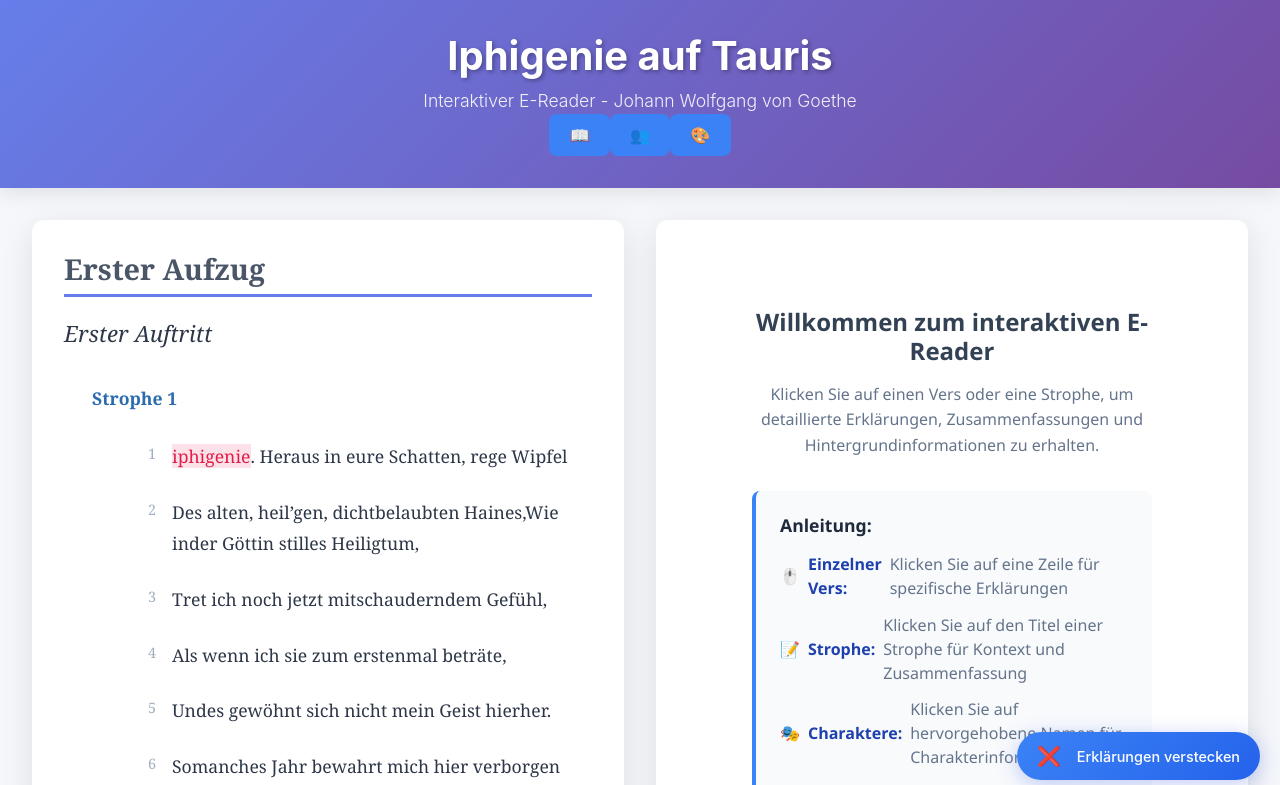
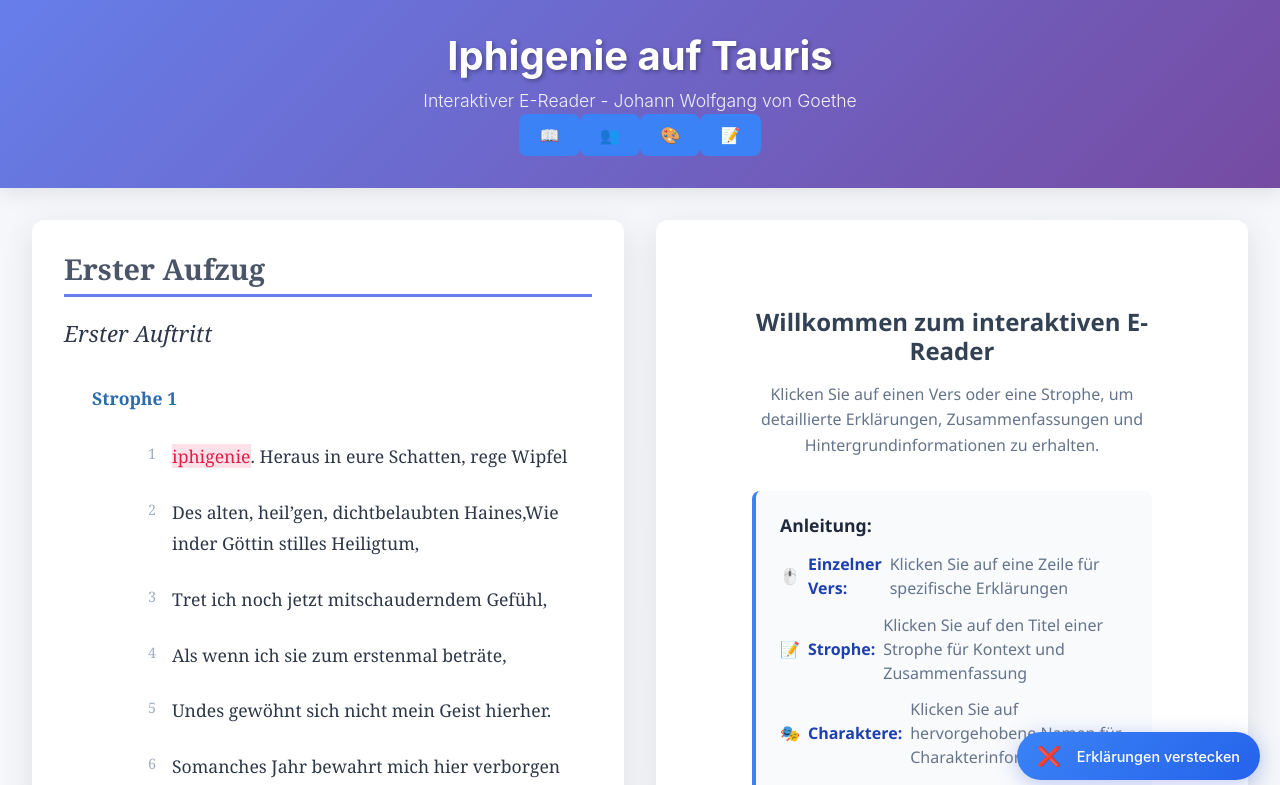
Before and after one commit to mateo-gepard/iphigenie-ereader, a React (Vite) app: page / in a window 1280 px wide. Shown: the top 785 px of the page. Built offline with nearby package versions, Linux system fonts and the light colour scheme; no server answers.

Commit message:
Add toggle button to hide/show character explanations only

```diff
--- a/src/App.tsx
+++ b/src/App.tsx
@@ -15,6 +15,7 @@
   const [characterForComparison, setCharacterForComparison] = useState<Character | null>(null);
   const [areCharactersVisible, setAreCharactersVisible] = useState(true);
   const [isCharacterHighlightingEnabled, setIsCharacterHighlightingEnabled] = useState(true);
+  const [areCharacterExplanationsVisible, setAreCharacterExplanationsVisible] = useState(true);
 
   const handleTextSelection = (text: string, explanation: ExplanationResponse | null, loading: boolean) => {
     setSelectedText(text);
@@ -58,6 +59,10 @@
     setIsExplanationVisible(!isExplanationVisible);
   };
 
+  const toggleCharacterExplanationsVisibility = () => {
+    setAreCharacterExplanationsVisible(!areCharacterExplanationsVisible);
+  };
+
   return (
     <div className="app">
       <header className="app-header">
@@ -88,6 +93,14 @@
           >
             {isCharacterHighlightingEnabled ? '🎨' : '⚫'}
           </button>
+
+          <button
+            className="toggle-btn"
+            onClick={toggleCharacterExplanationsVisibility}
+            title={areCharacterExplanationsVisible ? 'Charaktererklärungen ausblenden' : 'Charaktererklärungen einblenden'}
+          >
+            {areCharacterExplanationsVisible ? '📝' : '📋'}
+          </button>
         </div>
       </header>
 
@@ -113,6 +126,7 @@
               selectedCharacter={selectedCharacter}
               characterForComparison={characterForComparison}
               onCharacterComparisonSelect={handleCharacterComparison}
+              areCharacterExplanationsVisible={areCharacterExplanationsVisible}
             />
           </div>
         )}
--- a/src/components/ExplanationPanel.tsx
+++ b/src/components/ExplanationPanel.tsx
@@ -12,6 +12,7 @@
   selectedCharacter: Character | null;
   characterForComparison: Character | null;
   onCharacterComparisonSelect: (character: Character) => void;
+  areCharacterExplanationsVisible: boolean;
 }
 
 export function ExplanationPanel({
@@ -20,7 +21,8 @@
   isLoading,
   selectedCharacter,
   characterForComparison,
-  onCharacterComparisonSelect
+  onCharacterComparisonSelect,
+  areCharacterExplanationsVisible
 }: ExplanationPanelProps) {
   const [customQuestion, setCustomQuestion] = useState('');
   const [customAnswer, setCustomAnswer] = useState('');
@@ -70,7 +72,7 @@
   return (
     <div className="explanation-panel">
       {/* Character Information Section */}
-      {selectedCharacter && (
+      {selectedCharacter && areCharacterExplanationsVisible && (
         <div className="character-info-section">
           <div className="character-header">
             <h3>🎭 {selectedCharacter.name}</h3>
```
